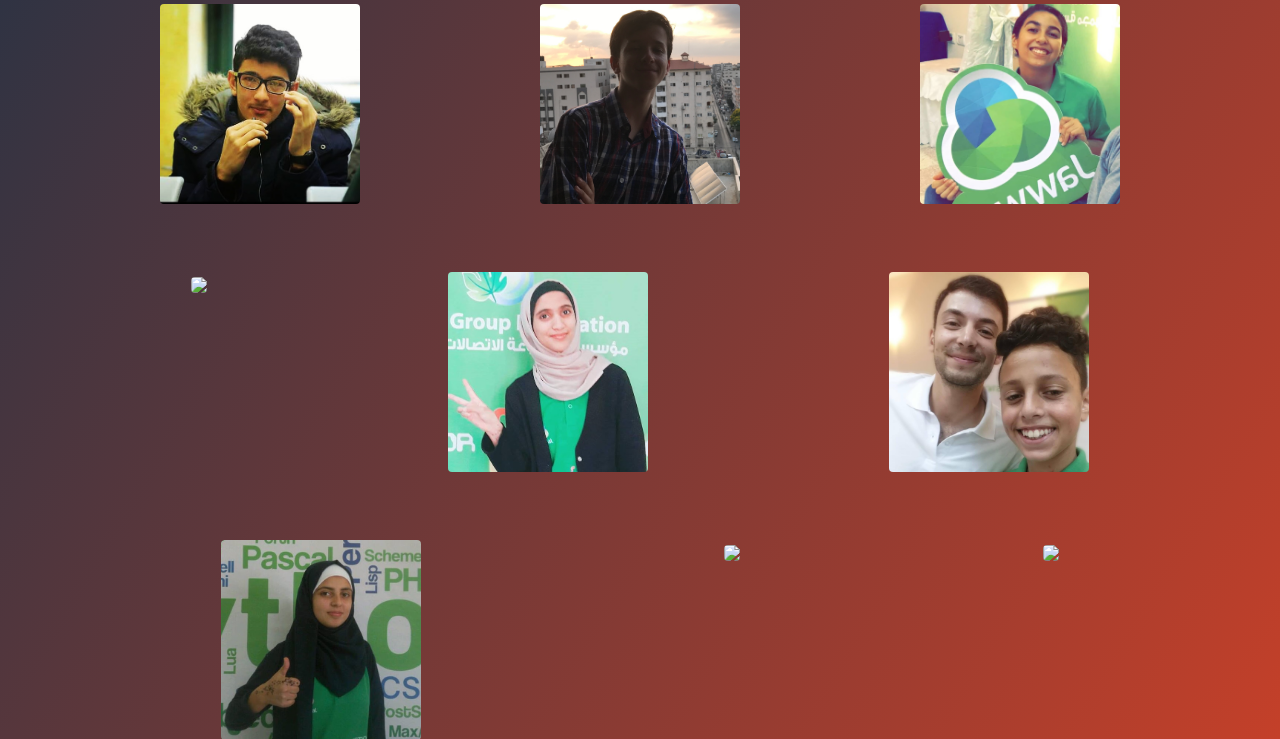
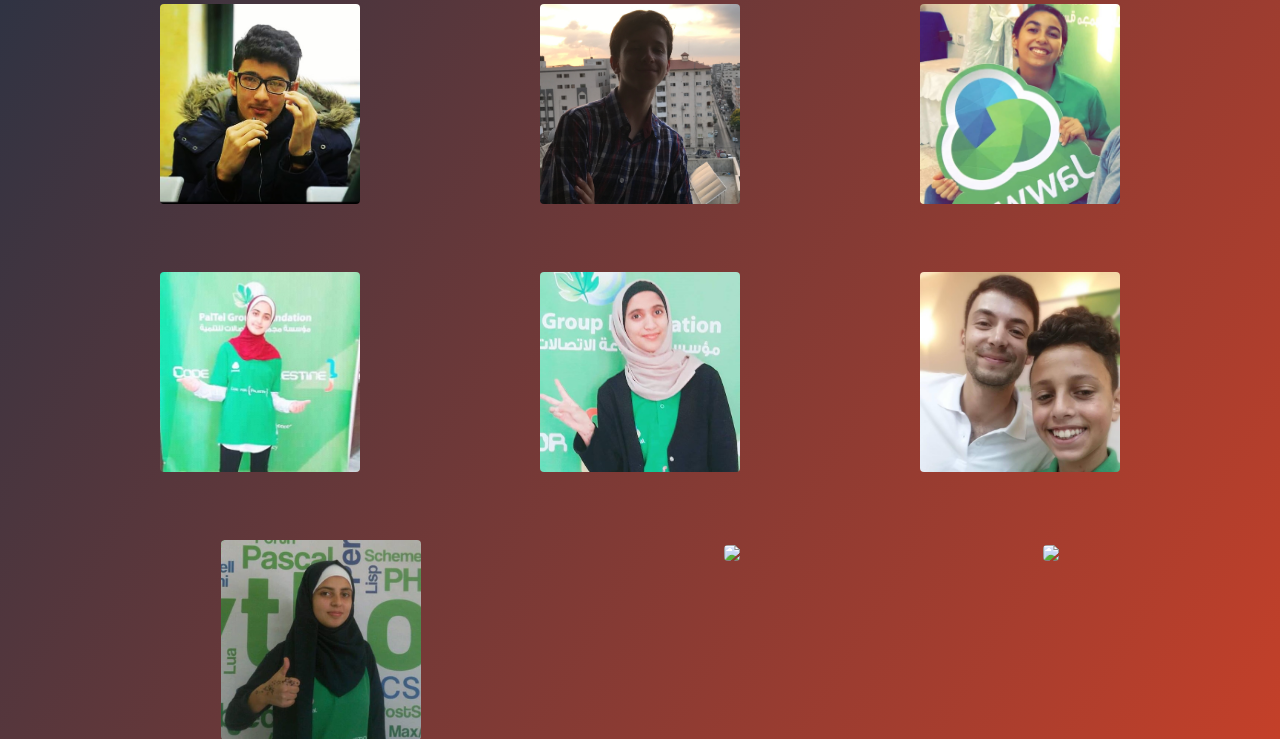
Before and after one commit to HatemSaadallah/CodeforPaletineYearBook2018, a Flask app: page /yearOne in a window 1280 px wide. Shown: the part 911-1650 px from the top of the page. Run offline with Flask 2, Linux system fonts and the light colour scheme; some libraries are stand-ins or nearby versions.

Commit message:
farah_shaquora added

```diff
--- a/templates/y1_page.html
+++ b/templates/y1_page.html
@@ -75,7 +75,7 @@
 			<a class="button" href="#popup7"><img class="pic rounded" src='../static/Images/dareen.jpg'></a>
 		</div>
 		<div class="row students-raw">
-			<a class="button" href="#popup8"><img class="rounded" src='http://via.placeholder.com/200x250'></a>
+			<a class="button" href="#popup8"><img class="pic rounded" src='../static/Images/farah_shaquora.jpg'></a>
 			<a class="button" href="#popup9"><img class="pic rounded" src='../static/Images/fedaa.jpg'></a>
 			<a class="button" href="#popup10"><img class="pic rounded" src='../static/Images/hillis.png'></a>
 		</div>
@@ -203,7 +203,7 @@
 			Most Instagram Followers
 		</div>
 	</div>
-		</div>
+
 	<div id="popup11" class="overlay">
 	<div class="popup">
 		<h2>Mai "May the Month" Auda</h2>
--- a/templates/y2_page.html
+++ b/templates/y2_page.html
@@ -75,7 +75,7 @@
 			<a class="button" href="#popup9"><img class="pic rounded" src='../static/Images/abdullah.jpg'></a>
 		</div>
 		<div class="row students-raw">
-			<a class="button" href="#popup10"><img class="rounded" src='http://via.placeholder.com/200x250'></a>
+			<a class="button" href="#popup10"><img class="pic rounded" src='../static/Images/hala_nabil.png'></a>
 			<a class="button" href="#popup11"><img class="pic rounded" src='../static/images/sia.jpg' height="250" width="200"></a>
 			<a class="button" href="#popup12"><img class="pic rounded" src='../static/Images/hala_ashour.png'></a>
 		</div>
```
Also changed, not shown: static/Images/farah_shaquora.jpg (added), static/Images/hala_nabil.png (added).
